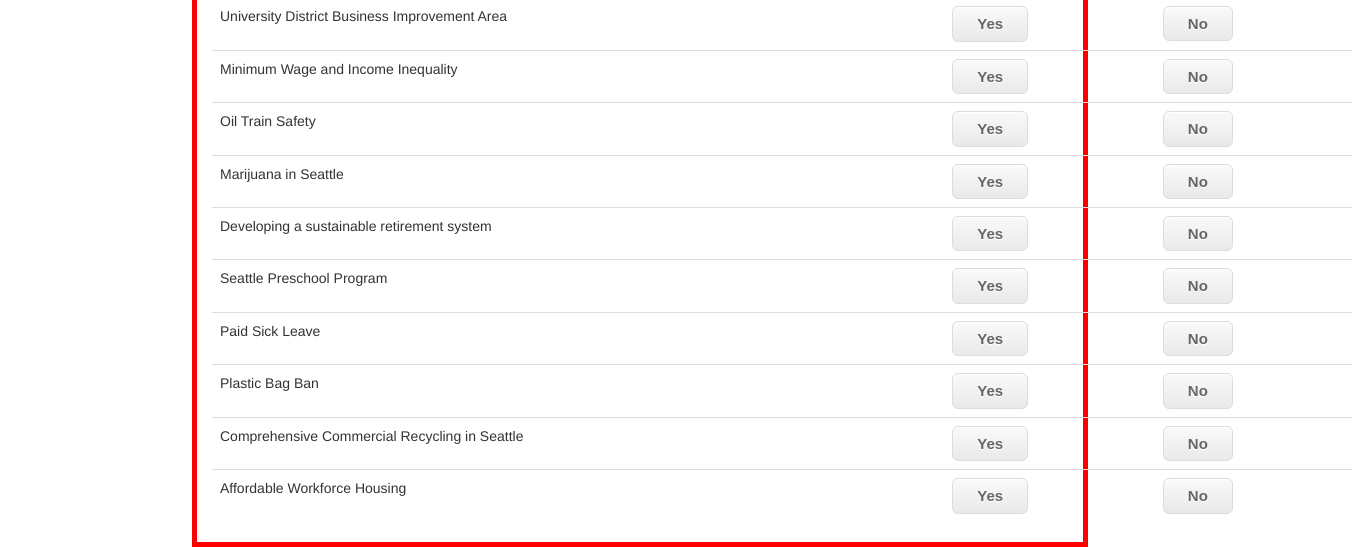
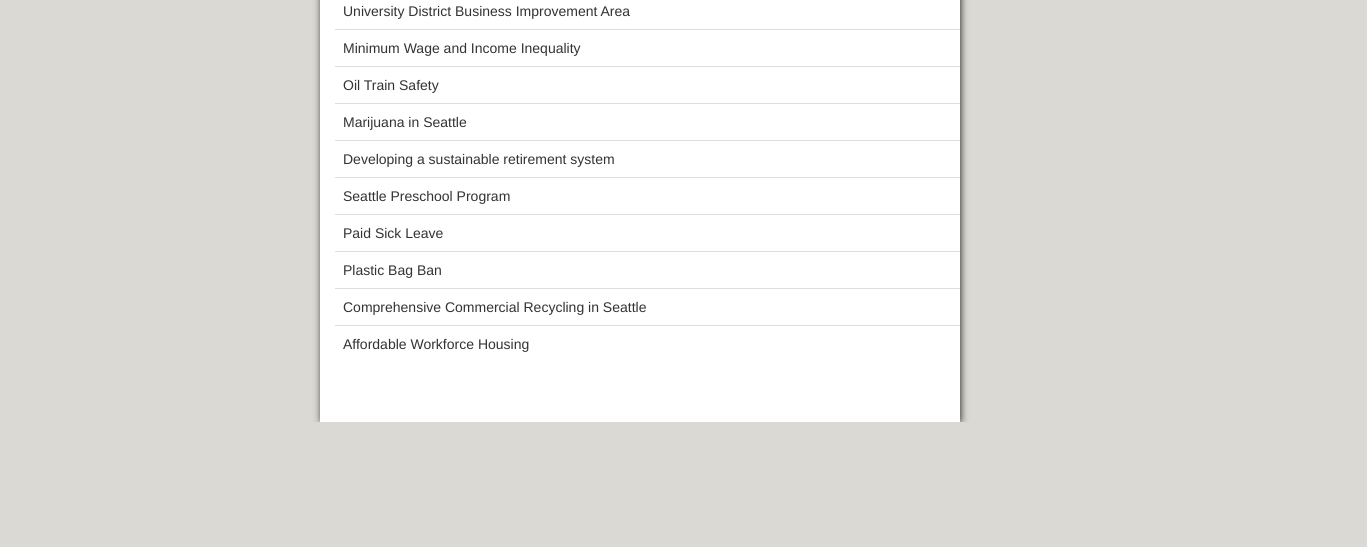
Before and after one commit to williamthing/nakulm95.github.io, a plain HTML site: page index.html in a window 1280 px wide. Shown: the part 378-925 px from the top of the page, 1367 px wide, since content can reach past the window. After the commit the page ends 800 px from the top, so only its background shows below. Drawn offline with nearby package versions, Linux system fonts and the light colour scheme.

Commit message:
Major UI changes
includes new html, css

```diff
--- a/style.css
+++ b/style.css
@@ -1,39 +1,6 @@
-.myButton {
-	-moz-box-shadow:inset 0px 1px 0px 0px #ffffff;
-	-webkit-box-shadow:inset 0px 1px 0px 0px #ffffff;
-	box-shadow:inset 0px 1px 0px 0px #ffffff;
-	background:-webkit-gradient(linear, left top, left bottom, color-stop(0.05, #f9f9f9), color-stop(1, #e9e9e9));
-	background:-moz-linear-gradient(top, #f9f9f9 5%, #e9e9e9 100%);
-	background:-webkit-linear-gradient(top, #f9f9f9 5%, #e9e9e9 100%);
-	background:-o-linear-gradient(top, #f9f9f9 5%, #e9e9e9 100%);
-	background:-ms-linear-gradient(top, #f9f9f9 5%, #e9e9e9 100%);
-	background:linear-gradient(to bottom, #f9f9f9 5%, #e9e9e9 100%);
-	filter:progid:DXImageTransform.Microsoft.gradient(startColorstr='#f9f9f9', endColorstr='#e9e9e9',GradientType=0);
-	background-color:#f9f9f9;
-	-moz-border-radius:6px;
-	-webkit-border-radius:6px;
-	border-radius:6px;
-	border:1px solid #dcdcdc;
-	display:inline-block;
-	cursor:pointer;
-	color:#666666;
-	font-family:Arial;
-	font-size:15px;
-	font-weight:bold;
-	padding:6px 24px;
-	text-decoration:none;
-	text-shadow:0px 1px 0px #ffffff;
-}
-
-.myButton:hover {
-	background:-webkit-gradient(linear, left top, left bottom, color-stop(0.05, #e9e9e9), color-stop(1, #f9f9f9));
-	background:-moz-linear-gradient(top, #e9e9e9 5%, #f9f9f9 100%);
-	background:-webkit-linear-gradient(top, #e9e9e9 5%, #f9f9f9 100%);
-	background:-o-linear-gradient(top, #e9e9e9 5%, #f9f9f9 100%);
-	background:-ms-linear-gradient(top, #e9e9e9 5%, #f9f9f9 100%);
-	background:linear-gradient(to bottom, #e9e9e9 5%, #f9f9f9 100%);
-	filter:progid:DXImageTransform.Microsoft.gradient(startColorstr='#e9e9e9', endColorstr='#f9f9f9',GradientType=0);
-	background-color:#e9e9e9;
+table {
+	margin-left: auto;
+	margin-right: auto;
 }
 
 .myButton:active {
@@ -41,11 +8,63 @@
 	top:1px;
 }
 
+table {
+	border-collapse: collapse;
+}
+
+body {
+    background: #dad9d4;
+}
+
+.outer {
+    display: table;
+    position: absolute;
+    height: 100%;
+    width: 100%;
+}
+
+.wholepage {
+    display: table-cell;
+    vertical-align: middle;
+}
+
+.inner {
+    margin-left: auto;
+    margin-right: auto;
+    width: /*whatever width you want*/;
+}
+
+
 #wholepage {
-	width: 70%;
+    display: block;
+	width: 50%;
 	margin-left: auto;
 	margin-right: auto;
-	height: auto;
 	z-index: 5;
-	border: 5px solid red;
+	border: 0px solid rgb(48, 48, 48);
+    background: white;
+    box-shadow: 1px 1px 7px rgb(48, 48, 48);
 }
+
+#banner, #w3c {
+	background-image: url("banner-background.png");
+	color: white;
+	padding: 1em;
+    min-height: 10em;
+}
+
+#wholepage {
+    margin: auto;
+    margin-top: 0px;
+    margin-bottom: 0px;
+    position: absolute;
+    top: 0; left: 0; bottom: 0; right: 0;
+    overflow: hidden;
+    font-size: 1em;
+}
+
+#ourlist {
+    width: 95%;
+    margin-left: auto;
+	margin-right: auto;
+}
```
Also changed, not shown: banner-background.png (added).
